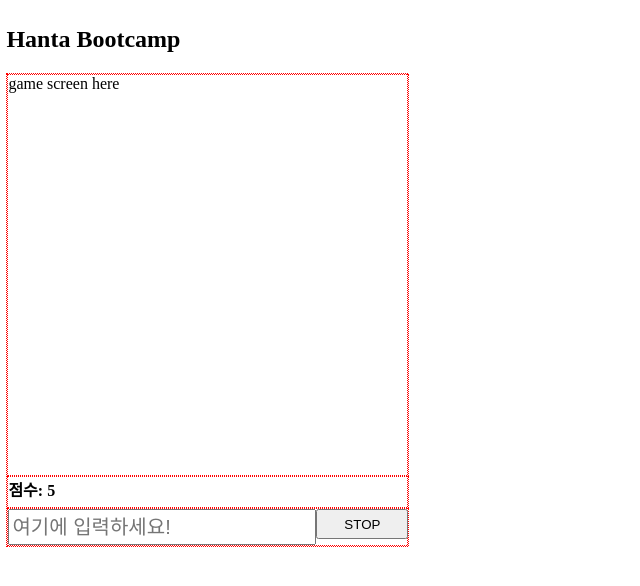
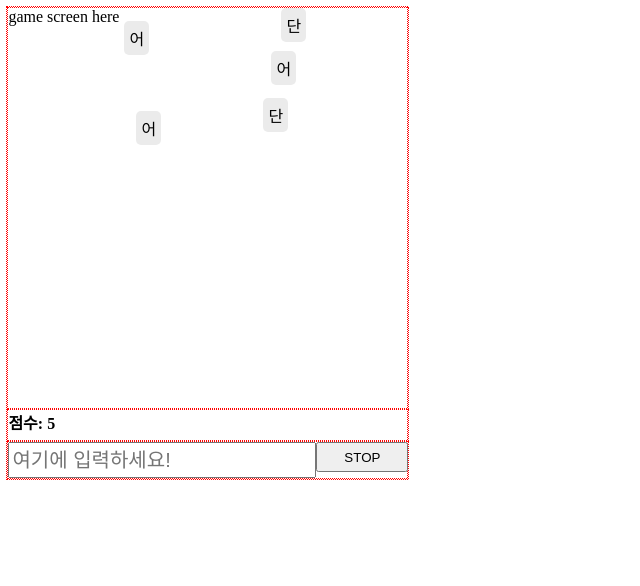
Before and after one commit to floydkim/angular-hanta, an Angular app: page /play in a window 1280 px wide. Shown: the top 586 px of the page, without its empty margins (0-640 px from the left). Built offline with nearby package versions, Linux system fonts and the light colour scheme.

Commit message:
words are falling

```diff
--- a/src/app/app.component.html
+++ b/src/app/app.component.html
@@ -1,2 +1,2 @@
-<h2>Hanta Bootcamp</h2>
+<!-- <h2>Hanta Bootcamp</h2>/ -->
 <router-outlet></router-outlet>
--- a/src/app/app.module.ts
+++ b/src/app/app.module.ts
@@ -1,5 +1,6 @@
 import { BrowserModule } from '@angular/platform-browser';
 import { NgModule } from '@angular/core';
+import { FormsModule } from '@angular/forms';
 
 import { AppRoutingModule } from './app-routing.module';
 import { AppComponent } from './app.component';
@@ -7,6 +8,7 @@ import { MainContainerComponent } from './main-container/main-container.componen
 import { PlayContainerComponent } from './play-container/play-container.component';
 import { GameScreenComponent } from './game-screen/game-screen.component';
 import { ScoreboardComponent } from './scoreboard/scoreboard.component';
+import { WordComponent } from './word/word.component';
 
 @NgModule({
   declarations: [
@@ -14,10 +16,12 @@ import { ScoreboardComponent } from './scoreboard/scoreboard.component';
     MainContainerComponent,
     PlayContainerComponent,
     GameScreenComponent,
-    ScoreboardComponent
+    ScoreboardComponent,
+    WordComponent
   ],
   imports: [
     BrowserModule,
+    FormsModule,
     AppRoutingModule
   ],
   providers: [],
--- a/src/app/game-screen/game-screen.component.html
+++ b/src/app/game-screen/game-screen.component.html
@@ -1,3 +1,4 @@
-<div class="game-screen">
+<div class="div-game-screen">
   game screen here
+  <app-word *ngFor="let word of wordArray" [word]="word"></app-word>
 </div>
--- a/src/app/game-screen/game-screen.component.ts
+++ b/src/app/game-screen/game-screen.component.ts
@@ -1,4 +1,7 @@
-import { Component, OnInit } from '@angular/core';
+import { Component, OnInit, ViewChild, ViewChildren, QueryList } from '@angular/core';
+import { interval } from 'rxjs';
+import { WordsStorageService } from '../words-storage.service';
+import { WordComponent } from '../word/word.component';
 
 @Component({
   selector: 'app-game-screen',
@@ -7,9 +10,25 @@ import { Component, OnInit } from '@angular/core';
 })
 export class GameScreenComponent implements OnInit {
 
-  constructor() { }
+  wordArray: any[];
+
+  @ViewChildren(WordComponent) wordChildren: QueryList<WordComponent>;
+
+  constructor(private wordStorageService: WordsStorageService) {
+  }
 
   ngOnInit() {
+    this.getWordInterval();
+  }
+
+  getWordInterval() {
+    const wordGetter$ = interval (1000);
+    const subscriber = wordGetter$.subscribe(i => {
+      this.wordArray = this.wordStorageService.getWords();
+      // this.wordChildren.forEach(element => {
+      //   console.log('', element.word);
+      // });
+    });
   }
 
 }
--- a/src/app/play-container/play-container.component.html
+++ b/src/app/play-container/play-container.component.html
@@ -3,7 +3,13 @@
   <app-scoreboard></app-scoreboard>
   <div id="div-typingarea">
     <label>
-      <input placeholder="여기에 입력하세요!" readonly id="input-typing"/>
+      <input
+        #inputbox
+        type="text"
+        [(ngModel)]="input"
+        (keydown)="onEnter($event, inputbox.value)"
+        placeholder="여기에 입력하세요!"
+        id="input-typing"/>
       <!-- TODO: input에 focus 주자 -->
     </label>
     <button id="button-starter" routerLink="/main">STOP</button>
--- a/src/app/play-container/play-container.component.ts
+++ b/src/app/play-container/play-container.component.ts
@@ -1,4 +1,5 @@
 import { Component, OnInit } from '@angular/core';
+import { WordsStorageService } from '../words-storage.service';
 
 @Component({
   selector: 'app-play-container',
@@ -6,10 +7,23 @@ import { Component, OnInit } from '@angular/core';
   styleUrls: ['./play-container.component.css']
 })
 export class PlayContainerComponent implements OnInit {
+  input: string;
 
-  constructor() {}
+  constructor(private wordsStorageService: WordsStorageService) {
+    this.input = '';
+  }
 
   ngOnInit() {
+    console.log('initial', this.wordsStorageService.getWords());
+  }
+
+  onEnter(event: KeyboardEvent, value: string) {
+    if (event.keyCode === 13 && value !== '') {
+      this.input = value;
+      this.wordsStorageService.deleteWord(value);
+      this.input = '';
+      console.log('after enter', this.wordsStorageService.getWords());
+    }
   }
 
 }
--- /dev/null
+++ b/src/app/word/word.component.css
@@ -0,0 +1,9 @@
+.span-word {
+  max-width: 80px;
+  padding: 5px;
+  background-color: #dddddd99;
+  border-radius: 5px;
+  text-align: center;
+  position: absolute;
+  transition-duration: 0.4s;
+}
--- /dev/null
+++ b/src/app/word/word.component.html
@@ -0,0 +1,7 @@
+<span
+  *ngIf="alive"
+  class="span-word"
+  [style.left.px]="xpos"
+  [style.top.px]="ypos">
+  {{word}}
+</span>
--- /dev/null
+++ b/src/app/word/word.component.ts
@@ -0,0 +1,47 @@
+import { Component, OnInit, OnDestroy, Input } from '@angular/core';
+import { interval, Subscription } from 'rxjs';
+
+@Component({
+  selector: 'app-word',
+  templateUrl: './word.component.html',
+  styleUrls: ['./word.component.css']
+})
+export class WordComponent implements OnInit, OnDestroy {
+
+  @Input() word: string;
+
+  xpos: number;
+  ypos: number;
+  alive: boolean;
+  invadeSubscrption: Subscription;
+
+  constructor() {
+    this.xpos = Math.trunc(Math.random() * 350); // 랜덤 x위치
+    this.ypos = 0;
+    this.alive = true;
+  }
+
+  ngOnInit() {
+    this.invade();
+  }
+
+  ngOnDestroy() {
+    this.alive = false;
+    this.ypos = 350;
+    this.invadeSubscrption.unsubscribe();
+    console.log('WORD DESTROYED!!!', this.word, this.alive, this.ypos);
+  }
+
+  invade() {
+    const move = interval(1000);
+    this.invadeSubscrption = move.subscribe(i => {
+      if (this.ypos >= 350) {
+        // TODO: ypos말고 렌더된 엘리먼트의 바닥 좌표를 계산해서 기준삼아야함
+        // 아니면 선 넘어가도 안보이게 잘 가리던지
+        this.ngOnDestroy();
+      }
+      this.ypos += 30;
+    });
+  }
+
+}
--- /dev/null
+++ b/src/app/words-storage.service.ts
@@ -0,0 +1,48 @@
+import { Injectable } from '@angular/core';
+import { WordComponent } from './word/word.component';
+import { interval } from 'rxjs';
+
+
+// const dictionary = ['맥북', '한글', '윈도우', '후보', '앵귤러', '사과', '바나나', '수박', '커피', '아이스아메리카노', '자바칩프라푸치노', '리듬', '두뇌', '마술', '피아노', '기타', '베이스', '훈민정음', '이름'];
+const dictionary = ['단', '어'];
+
+const CREATE_RATE = 1000;
+
+class Word {
+  [word: string]: any;
+}
+
+@Injectable({
+  providedIn: 'root'
+})
+export class WordsStorageService {
+  words: string[];
+  removeTarget: string;
+
+  constructor() {
+    this.words = [];
+    const wordMaker = interval(CREATE_RATE);
+    const subscribe = wordMaker.subscribe(val => {
+      this.updateWords();
+      console.log(val, '(WSS) interval', this.words, Object.keys(this.words).length);
+    });
+  }
+
+  getWords() {
+    return this.words;
+  }
+
+  deleteWord(value: string) {
+    // console.log('(WSS) delete ', value, Object.keys(this.words).length);
+    const targetIndex = this.words.indexOf(value);
+    if (targetIndex > -1) {
+      this.words.splice(targetIndex, 1);
+    }
+    this.removeTarget = value;
+  }
+
+  updateWords() {
+    const randomIndex = Math.trunc(dictionary.length * Math.random());
+    this.words.unshift(dictionary[randomIndex]);
+  }
+}
--- a/src/styles.css
+++ b/src/styles.css
@@ -39,7 +39,8 @@ div {
   height: 30px;
 }
 
-.game-screen {
+.div-game-screen {
   width: 100%;
   height: 400px;
+  position: relative;
 }
```
Also changed, not shown: 2 other files (tests, documents, lock files or other folders).
